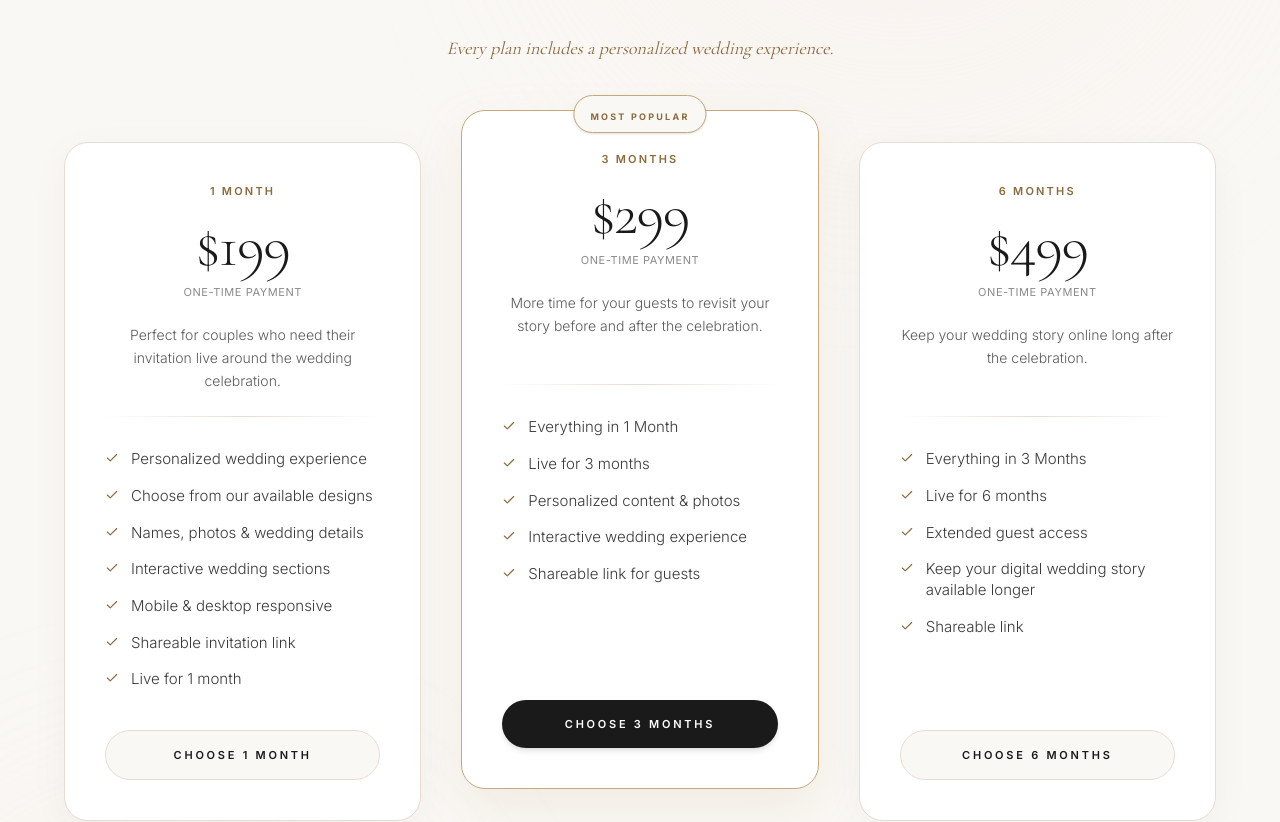
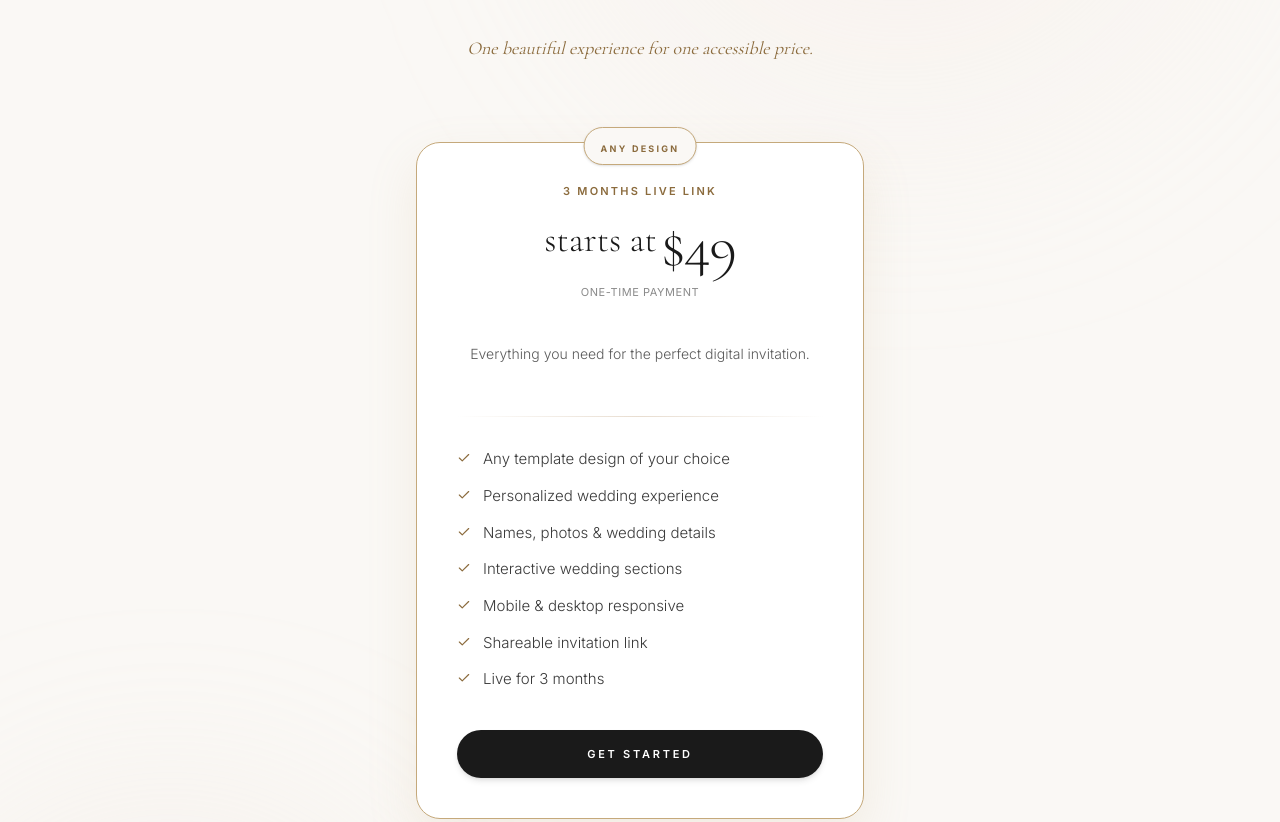
Before and after one commit to vani345-del/weddinginvitationcards, a Next.js app: page / in a window 1280 px wide. Shown: the part 9386-10208 px from the top of the page. Built offline with nearby package versions, Linux system fonts and the light colour scheme.

Commit message:
Update pricing section to display only a single plan starting at

```diff
--- a/src/components/PricingSection.tsx
+++ b/src/components/PricingSection.tsx
@@ -5,52 +5,22 @@ import Link from "next/link";
 
 const PLANS = [
   {
-    duration: "1 MONTH",
-    price: "$199",
+    duration: "3 MONTHS LIVE LINK",
+    badge: "ANY DESIGN",
+    price: "$49",
     billing: "One-time payment",
-    desc: "Perfect for couples who need their invitation live around the wedding celebration.",
+    desc: "Everything you need for the perfect digital invitation.",
     features: [
+      "Any template design of your choice",
       "Personalized wedding experience",
-      "Choose from our available designs",
       "Names, photos & wedding details",
       "Interactive wedding sections",
       "Mobile & desktop responsive",
       "Shareable invitation link",
-      "Live for 1 month",
+      "Live for 3 months",
     ],
-    buttonText: "CHOOSE 1 MONTH",
-    highlight: false,
-  },
-  {
-    duration: "3 MONTHS",
-    badge: "MOST POPULAR",
-    price: "$299",
-    billing: "One-time payment",
-    desc: "More time for your guests to revisit your story before and after the celebration.",
-    features: [
-      "Everything in 1 Month",
-      "Live for 3 months",
-      "Personalized content & photos",
-      "Interactive wedding experience",
-      "Shareable link for guests",
-    ],
-    buttonText: "CHOOSE 3 MONTHS",
+    buttonText: "GET STARTED",
     highlight: true,
-  },
-  {
-    duration: "6 MONTHS",
-    price: "$499",
-    billing: "One-time payment",
-    desc: "Keep your wedding story online long after the celebration.",
-    features: [
-      "Everything in 3 Months",
-      "Live for 6 months",
-      "Extended guest access",
-      "Keep your digital wedding story available longer",
-      "Shareable link",
-    ],
-    buttonText: "CHOOSE 6 MONTHS",
-    highlight: false,
   }
 ];
 
@@ -71,7 +41,7 @@ export default function PricingSection() {
   return (
     <section className="relative w-full pt-12 md:pt-16 lg:pt-20 pb-16 md:pb-20 lg:pb-24 bg-[#FAF8F5] overflow-hidden">
 
-      {/* â”€â”€ Subtle Background Decor â”€â”€ */}
+      {/* ── Subtle Background Decor ── */}
       <div className="absolute inset-0 pointer-events-none z-0">
         <div className="absolute -top-40 right-20 w-[600px] h-[600px] bg-[#F4E8E1]/30 rounded-full blur-[120px]" />
         <div className="absolute bottom-20 -left-20 w-[500px] h-[500px] bg-[#E8DDD0]/20 rounded-full blur-[100px]" />
@@ -87,7 +57,7 @@ export default function PricingSection() {
 
       <div className="relative z-10 w-full max-w-[1300px] mx-auto px-6 md:px-12 xl:px-16">
 
-        {/* â”€â”€ Header â”€â”€ */}
+        {/* ── Header ── */}
         <motion.div
           initial={{ opacity: 0, y: 20 }}
           whileInView={{ opacity: 1, y: 0 }}
@@ -104,26 +74,26 @@ export default function PricingSection() {
           </div>
 
           <h2 className="font-serif text-4xl sm:text-5xl md:text-[4rem] text-[#1A1A1A] font-light leading-[1.1] tracking-tight mb-6">
-            Choose How Long <br className="hidden sm:block" />
-            <em className="italic not-italic font-light text-[#5A4A3A]">Your Story Lives</em>
+            Simple, Transparent <br className="hidden sm:block" />
+            <em className="italic not-italic font-light text-[#5A4A3A]">Pricing</em>
           </h2>
 
           <p className="font-sans text-sm md:text-base lg:text-[17px] text-[#5A5A5A] max-w-2xl font-light leading-relaxed">
-            Every invitation is personalized with your names, photos, wedding details, and chosen experience. Select the live-link duration that works for you.
+            Every invitation is personalized with your names, photos, wedding details, and chosen experience.
           </p>
 
           <p className="font-serif italic text-[#8B6B3D] text-lg mt-8">
-            Every plan includes a personalized wedding experience.
+            One beautiful experience for one accessible price.
           </p>
         </motion.div>
 
-        {/* â”€â”€ Pricing Cards â”€â”€ */}
+        {/* ── Pricing Cards ── */}
         <motion.div
           variants={containerVariants}
           initial="hidden"
           whileInView="show"
           viewport={{ once: true, margin: "-50px" }}
-          className="grid grid-cols-1 md:grid-cols-2 lg:grid-cols-3 gap-8 xl:gap-10 items-center"
+          className="max-w-md mx-auto"
         >
           {PLANS.map((plan, i) => (
             <motion.div
@@ -131,7 +101,7 @@ export default function PricingSection() {
               variants={itemVariants}
               className={`relative flex flex-col h-full bg-white rounded-3xl transition-all duration-500 hover:-translate-y-2
                 ${plan.highlight
-                  ? "border border-[#C5A97B] shadow-[0_20px_50px_rgba(197,169,123,0.15)] lg:-mt-8 lg:mb-8 relative z-20"
+                  ? "border border-[#C5A97B] shadow-[0_20px_50px_rgba(197,169,123,0.15)] relative z-20"
                   : "border border-[#E8DDD0] shadow-[0_10px_40px_rgba(0,0,0,0.04)] hover:shadow-[0_20px_50px_rgba(0,0,0,0.08)] z-10"
                 }
               `}
@@ -150,15 +120,18 @@ export default function PricingSection() {
                 </h3>
 
                 <div className="flex flex-col items-center mb-6">
-                  <span className="font-serif text-5xl md:text-6xl text-[#1A1A1A] font-light tracking-tight mb-2">
-                    {plan.price}
-                  </span>
+                  <div className="flex items-start">
+                    <span className="font-serif text-3xl md:text-4xl text-[#1A1A1A] font-light mt-1 mr-1">starts at</span>
+                    <span className="font-serif text-5xl md:text-6xl text-[#1A1A1A] font-light tracking-tight mb-2">
+                      {plan.price}
+                    </span>
+                  </div>
                   <span className="font-sans text-[11px] text-[#8A8A8A] uppercase tracking-wider">
                     {plan.billing}
                   </span>
                 </div>
 
-                <p className="font-sans text-sm text-[#5A5A5A] leading-relaxed text-center font-light mb-8 h-[60px]">
+                <p className="font-sans text-sm text-[#5A5A5A] leading-relaxed text-center font-light mb-8 h-[60px] flex items-center justify-center">
                   {plan.desc}
                 </p>
 
@@ -194,7 +167,7 @@ export default function PricingSection() {
           ))}
         </motion.div>
 
-        {/* â”€â”€ Tiny Note Under Cards â”€â”€ */}
+        {/* ── Tiny Note Under Cards ── */}
         <motion.div
           initial={{ opacity: 0 }}
           whileInView={{ opacity: 1 }}
@@ -207,7 +180,7 @@ export default function PricingSection() {
           </p>
         </motion.div>
 
-        {/* â”€â”€ Custom Quote Section â”€â”€ */}
+        {/* ── Custom Quote Section ── */}
         <motion.div
           initial={{ opacity: 0, y: 20 }}
           whileInView={{ opacity: 1, y: 0 }}
```
